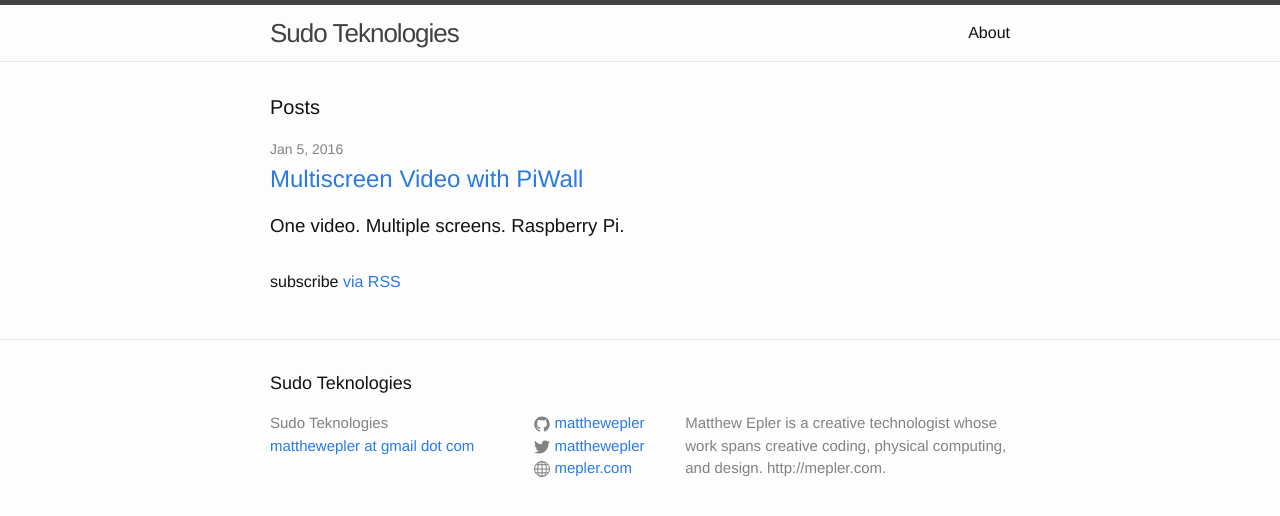
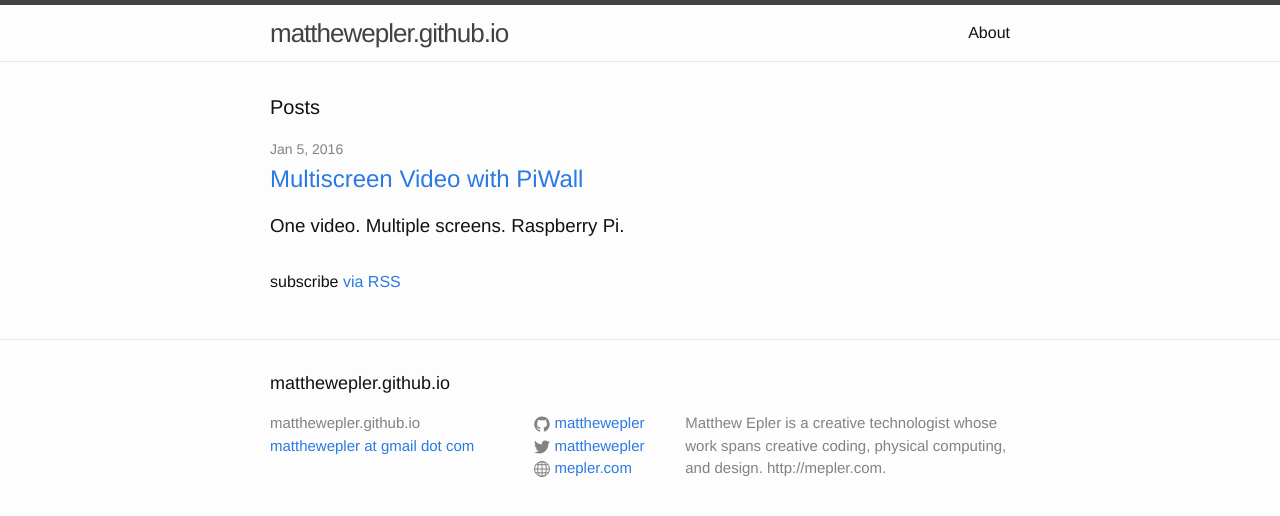
Before and after one commit to matthewepler/matthewepler.github.io, a Jekyll site: the page built from index.html, in a window 1280 px wide. Shown: the top 516 px of the page. Built offline with Jekyll 4.4.1, drawn with Linux system fonts in a browser that asks for light colours.

Commit message:
changed title

```diff
--- a/_config.yml
+++ b/_config.yml
@@ -6,7 +6,7 @@
 # 'jekyll serve'. If you change this file, please restart the server process.
 
 # Site settings
-title: Sudo Teknologies
+title: matthewepler.github.io
 email: matthewepler@gmail.com
 description: > # this means to ignore newlines until "baseurl:"
   Matthew Epler is a creative technologist whose work spans creative coding,
```
